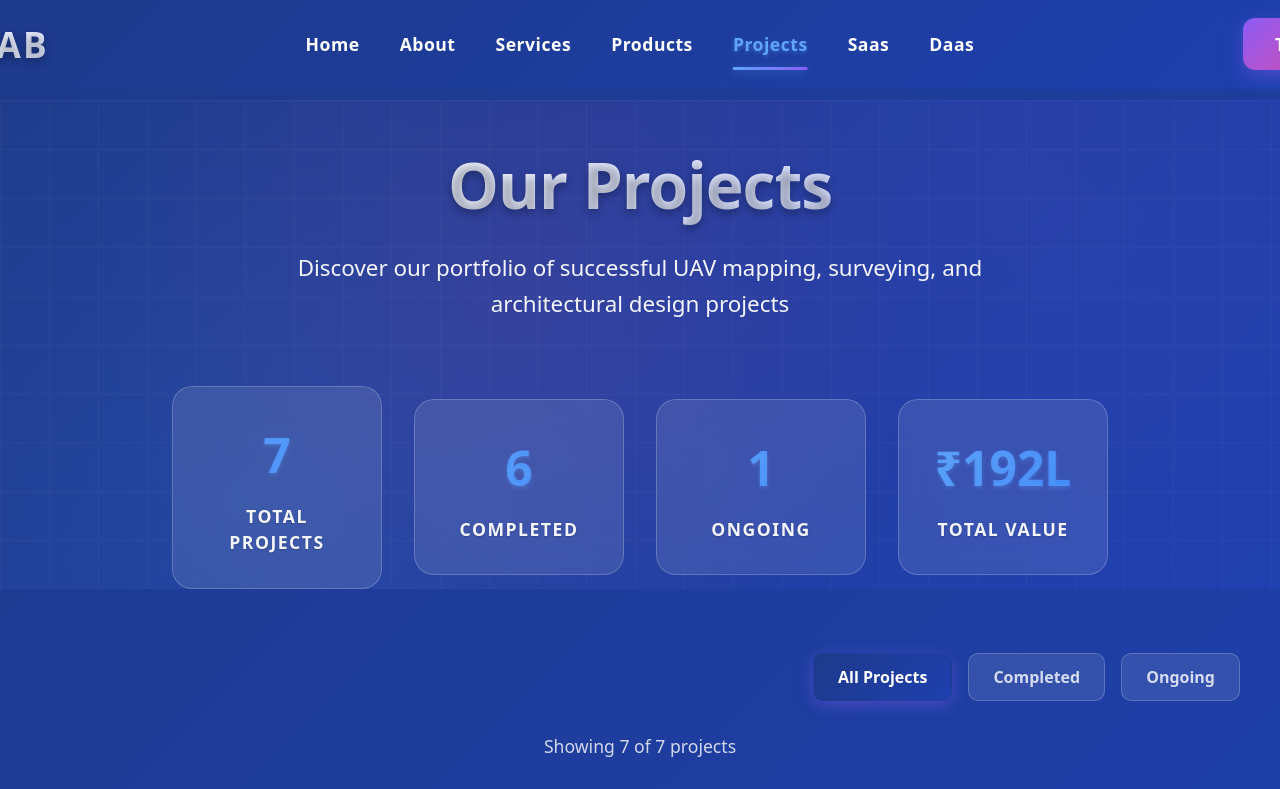
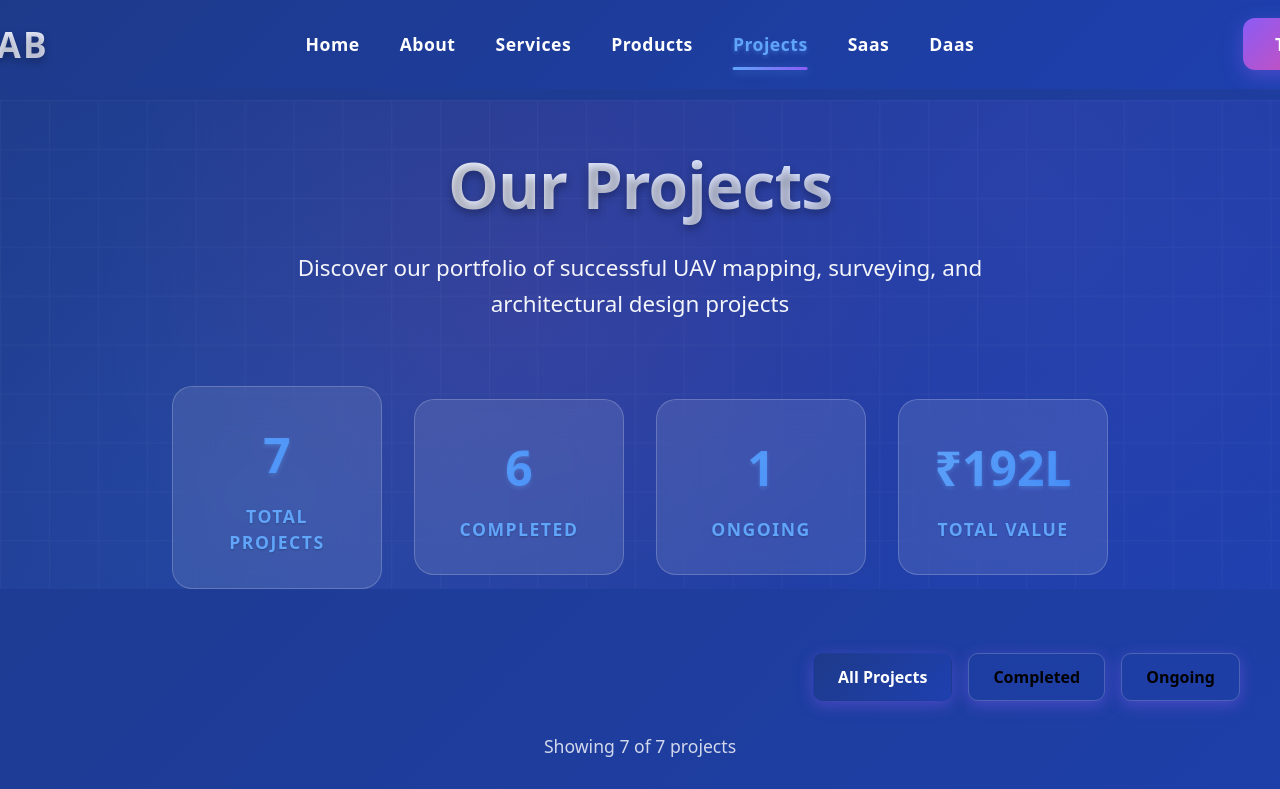
Before and after one commit to Maydiv123/Cadlab1, a React (Vite) app: page /projects in a window 1280 px wide. Shown: the top 789 px of the page. Built offline with nearby package versions, Linux system fonts and the light colour scheme.

Commit message:
Update CSS styles across multiple components for improved layout and visual consistency; adjust margins, colors, and backgrounds in About, Contact, Daas, Products, Projects, Saas, and Services components.

```diff
--- a/src/Components/About.css
+++ b/src/Components/About.css
@@ -50,6 +50,7 @@
   color: white;
   max-width: 800px;
   padding: 0 20px;
+  margin-bottom: -38px;
 }
 
 .hero-text {
--- a/src/Components/Contact.css
+++ b/src/Components/Contact.css
@@ -13,9 +13,14 @@
   margin-top: 100px;
   position: relative;
   z-index: 2;
-  margin-left: 200px;
+  margin-left: 292px;
   margin-bottom: 70px;
-  background-color: linear-gradient(135deg, #1e3a8a 0%, #1e40af 100%);
+}
+
+/* Override the dark background for contact page */
+body {
+  background-color: white !important;
+  color: #333 !important;
 }
 
 /* Left Side - Contact Form */
--- a/src/Components/Daas.css
+++ b/src/Components/Daas.css
@@ -211,7 +211,7 @@
 .tab-btn {
   background: rgba(255, 255, 255, 0.1);
   border: 1px solid rgba(255, 255, 255, 0.2);
-  color: #ffffff;
+  color: black;
   padding: 1rem 2rem;
   border-radius: 12px;
   cursor: pointer;
--- a/src/Components/Products.css
+++ b/src/Components/Products.css
@@ -27,6 +27,7 @@ body::-webkit-scrollbar {
 .products-container {
   scrollbar-width: none;
   -ms-overflow-style: none;
+  background-color: white;
 }
 
 .quick-view-modal::-webkit-scrollbar,
@@ -250,6 +251,7 @@ body::-webkit-scrollbar {
   font-size: 1.2rem;
   font-weight: 500;
   padding: 10px 0;
+
 }
 
 .stat svg {
--- a/src/Components/Projects.css
+++ b/src/Components/Projects.css
@@ -134,7 +134,7 @@
 }
 
 .stat-label {
-  color: rgba(255, 255, 255, 0.95);
+  color: #60a5fa;
   font-size: 1.1rem;
   font-weight: 700;
   text-transform: uppercase;
@@ -171,14 +171,16 @@
 
 .filter-btn {
   padding: 0.75rem 1.5rem;
-  background: rgba(255, 255, 255, 0.1);
+
   border: 1px solid rgba(255, 255, 255, 0.2);
   border-radius: 10px;
-  color: rgba(255, 255, 255, 0.8);
+  color:black;
   font-weight: 600;
   cursor: pointer;
   transition: all 0.3s cubic-bezier(0.4, 0, 0.2, 1);
   backdrop-filter: blur(20px);
+  box-shadow: 0 4px 15px rgba(139, 92, 246, 0.4);
+
 }
 
 .filter-btn:hover {
@@ -469,7 +471,7 @@
 }
 
 .modal-content {
-  background: linear-gradient(135deg, rgba(30, 58, 138, 0.95) 0%, rgba(30, 64, 175, 0.95) 100%);
+  background: white;
   border-radius: 20px;
   padding: 2rem;
   max-width: 800px;
@@ -488,7 +490,7 @@
   right: 1rem;
   background: none;
   border: none;
-  color: rgba(255, 255, 255, 0.8);
+  color: red;
   font-size: 2rem;
   cursor: pointer;
   transition: all 0.3s cubic-bezier(0.4, 0, 0.2, 1);
@@ -502,7 +504,7 @@
 
 .modal-close:hover {
   background: rgba(255, 255, 255, 0.1);
-  color: #ffffff;
+  color: red;
   transform: rotate(90deg);
 }
 
@@ -515,7 +517,7 @@
 }
 
 .modal-header h2 {
-  color: #ffffff;
+  color: black;
   font-size: 1.8rem;
   font-weight: 700;
   margin: 0;
--- a/src/Components/Saas.css
+++ b/src/Components/Saas.css
@@ -33,6 +33,7 @@
   justify-content: center;
   align-items: center;
   overflow: visible;
+  background: linear-gradient(135deg, #1e3a8a 0%, #1e40af 100%);
 }
 
 .saas-hero {
--- a/src/Components/Services.css
+++ b/src/Components/Services.css
@@ -420,12 +420,13 @@
   gap: 1rem;
 }
 
-.stat {
+.stat1 {
   text-align: center;
   padding: 0.5rem;
   background: rgba(139, 92, 246, 0.1);
   border-radius: 10px;
   min-width: 60px;
+  color: black;
 }
 
 .stat-value {
@@ -468,7 +469,7 @@
   gap: 1rem;
   margin-bottom: 1.5rem;
   padding: 1rem;
-  background: rgba(139, 92, 246, 0.05);
+  background: rgb(34, 25, 25);
   border-radius: 12px;
 }
 
```
